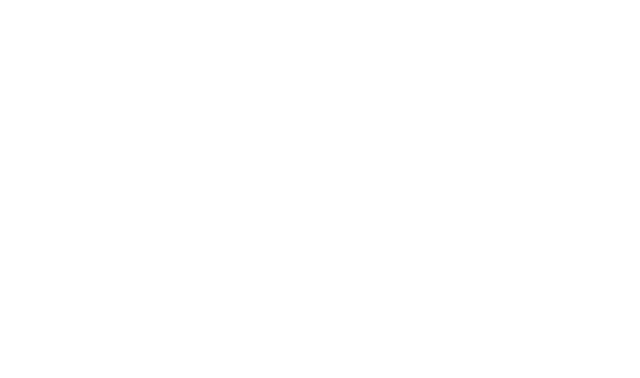
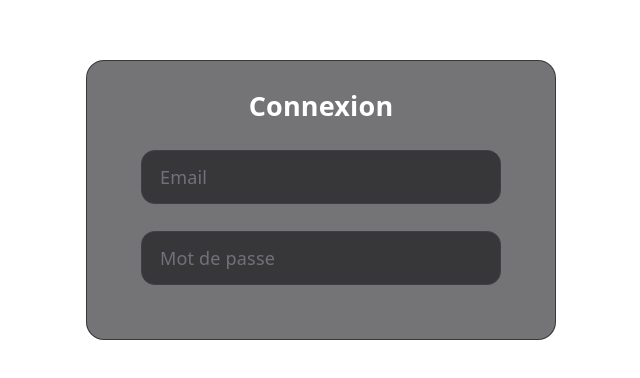
Before and after one commit to Vakyum/frontend-sso-vakyum, a Vue app: page / in a window 1280 px wide. Shown: the part 254-632 px from the top of the page, without its empty margins (319-959 px from the left). Built offline with nearby package versions, Linux system fonts and the light colour scheme.

Commit message:
Add login form

```diff
--- a/src/App.vue
+++ b/src/App.vue
@@ -3,8 +3,25 @@
 </script>
 
 <template>
-  <div class="min-h-screen flex items-center justify-center p-4">
+  <div class="min-h-screen flex flex-col items-center justify-center p-4">
     <companyIdentity />
+    <div class="flex flex-col items-center justify-center gap-0.1 p-6 bg-zinc-900/60 border border-zinc-800/80 rounded-2xl backdrop-blur">
+      <h1 class="text-xl sm:text-2xl font-bold text-white">Connexion</h1>
+      <form action="/login" method="POST" class="flex flex-col items-center justify-center gap-6 p-6">
+        <input
+            type="email"
+            name="email"
+            id="email"
+            placeholder="Email"
+            class="w-80 h-12 px-4 rounded-xl bg-zinc-800/80 text-white border border-zinc-700 placeholder-zinc-500 focus:outline-none focus:border-zinc-500" />
+        <input
+            type="password"
+            name="password"
+            id="password"
+            placeholder="Mot de passe"
+            class="w-80 h-12 px-4 rounded-xl bg-zinc-800/80 text-white border border-zinc-700 placeholder-zinc-500 focus:outline-none focus:border-zinc-500" />
+      </form>
+    </div>
   </div>
 
 </template>
```
